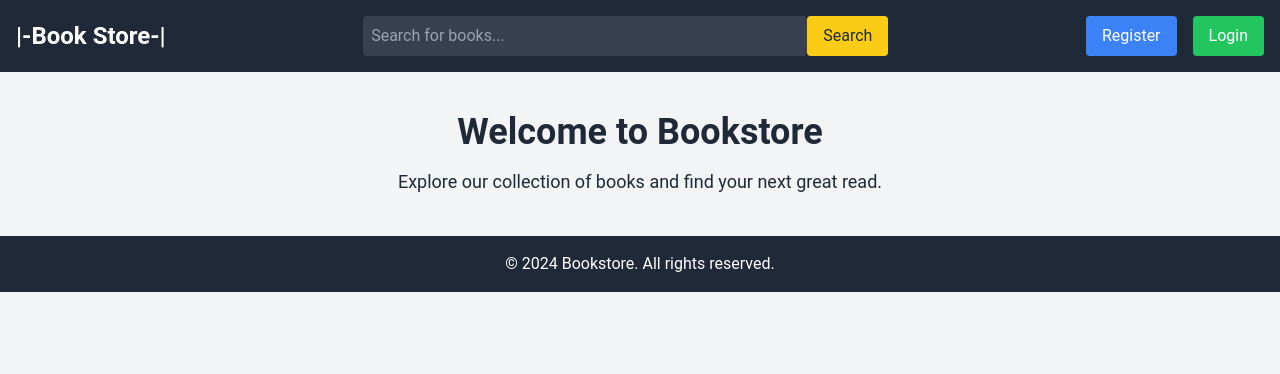
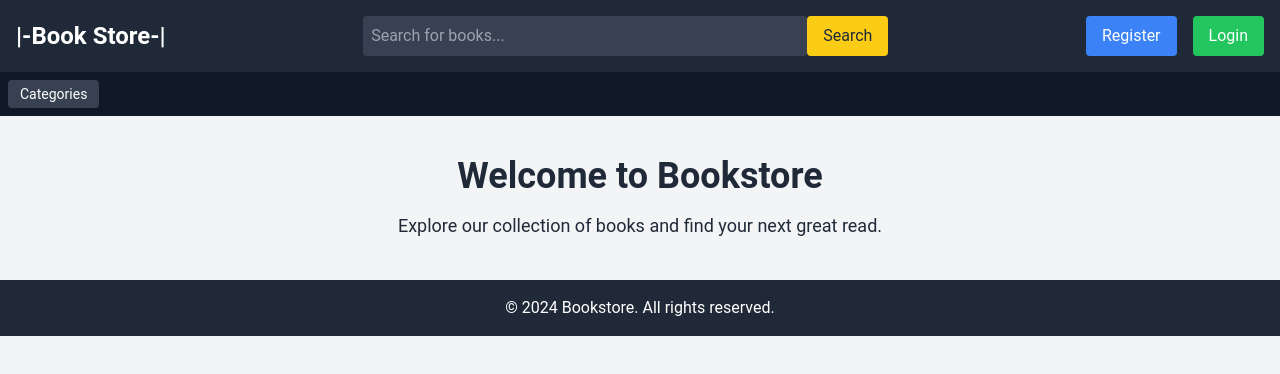
Before and after one commit to mperwe/bookstore-frontend, a React (Create React App) app: page / in a window 1280 px wide. Shown: the top 374 px of the page. Built offline with nearby package versions, Linux system fonts and the light colour scheme.

Commit message:
add categories

```diff
--- a/src/components/Navbar.jsx
+++ b/src/components/Navbar.jsx
@@ -5,12 +5,12 @@ import axios from "axios";
 function Navbar() {
   const [searchQuery, setSearchQuery] = useState("");
   const [searchResult, setSearchResult] = useState(null);
+  const [isDropdownOpen, setIsDropdownOpen] = useState(false);
 
   const handleSearch = async (e) => {
     e.preventDefault();
 
     try {
-      // Replace with your backend API endpoint for searching books
       const response = await axios.get(`/api/books/add/search?query=${searchQuery}`);
       setSearchResult(response.data);
       console.log("Search Result:", response.data);
@@ -19,10 +19,16 @@ function Navbar() {
     }
   };
 
+  const toggleDropdown = () => {
+    setIsDropdownOpen(!isDropdownOpen);
+  };
+
   return (
+    <>
+      {/* Navbar */}
       <nav className="bg-gray-800 text-white p-4">
         <div className="container mx-auto flex justify-between items-center">
-        {/* Logo and Store Name linked to '/books' */}
+          {/* Logo and Store Name */}
           <Link to="/books" className="text-2xl font-bold hover:text-yellow-400">
             |-Book Store-|
           </Link>
@@ -60,8 +66,6 @@ function Navbar() {
             </Link>
           </div>
         </div>
-
-      {/* Search Results */}
         {searchResult && (
           <div className="bg-gray-700 p-4 mt-2">
             {searchResult.length > 0 ? (
@@ -78,6 +82,48 @@ function Navbar() {
           </div>
         )}
       </nav>
+
+      {/* Category Menu Bar */}
+      <div className="bg-gray-900 text-white p-2">
+        <div className="container mx-auto flex items-center">
+          <div className="relative">
+            <button
+              onClick={toggleDropdown}
+              className="bg-gray-700 text-sm px-3 py-1 rounded hover:bg-gray-600"
+            >
+              Categories
+            </button>
+            {isDropdownOpen && (
+              <div className="absolute left-0 mt-2 bg-gray-800 bg-opacity-75 rounded shadow-lg w-40">
+                <ul className="text-sm text-white">
+                  <li className="px-4 py-2 hover:bg-gray-700 cursor-pointer">
+                    <Link to="/signin">Science Fiction</Link>
+                  </li>
+                  <li className="px-4 py-2 hover:bg-gray-700 cursor-pointer">
+                    <Link to="/books">Dystopian</Link>
+                  </li>
+                  <li className="px-4 py-2 hover:bg-gray-700 cursor-pointer">
+                    <Link to="/books">Action & Adventure</Link>
+                  </li>
+                  <li className="px-4 py-2 hover:bg-gray-700 cursor-pointer">
+                    <Link to="/books">Detective & Mystery</Link>
+                  </li>
+                  <li className="px-4 py-2 hover:bg-gray-700 cursor-pointer">
+                    <Link to="/books">Thriller & Suspense</Link>
+                  </li>
+                  <li className="px-4 py-2 hover:bg-gray-700 cursor-pointer">
+                    <Link to="/books">Romance</Link>
+                  </li>
+                  <li className="px-4 py-2 hover:bg-gray-700 cursor-pointer">
+                    <Link to="/books">Horror</Link>
+                  </li>
+                </ul>
+              </div>
+            )}
+          </div>
+        </div>
+      </div>
+    </>
   );
 }
 
```
Lines whose indentation alone changed are shown as unchanged.
